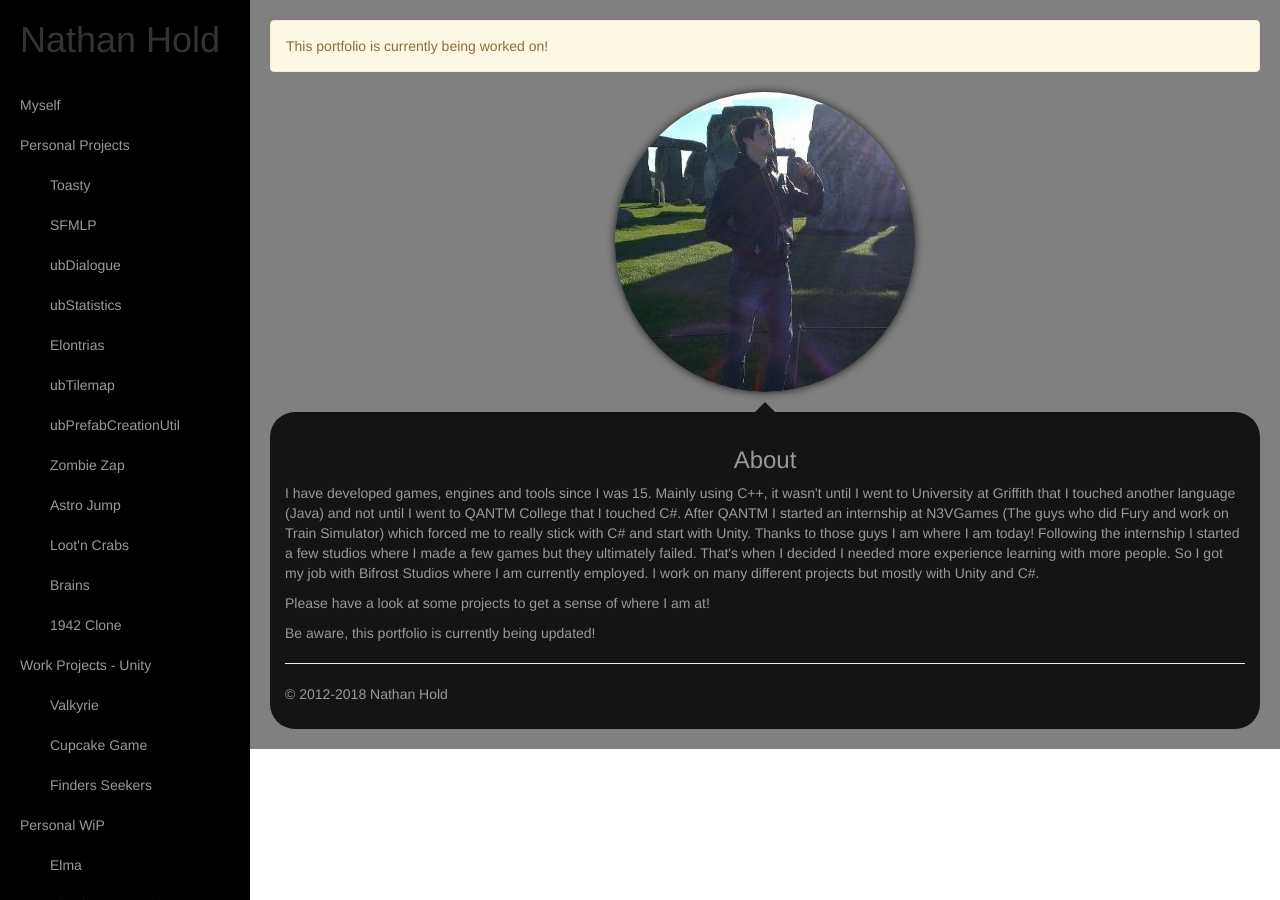
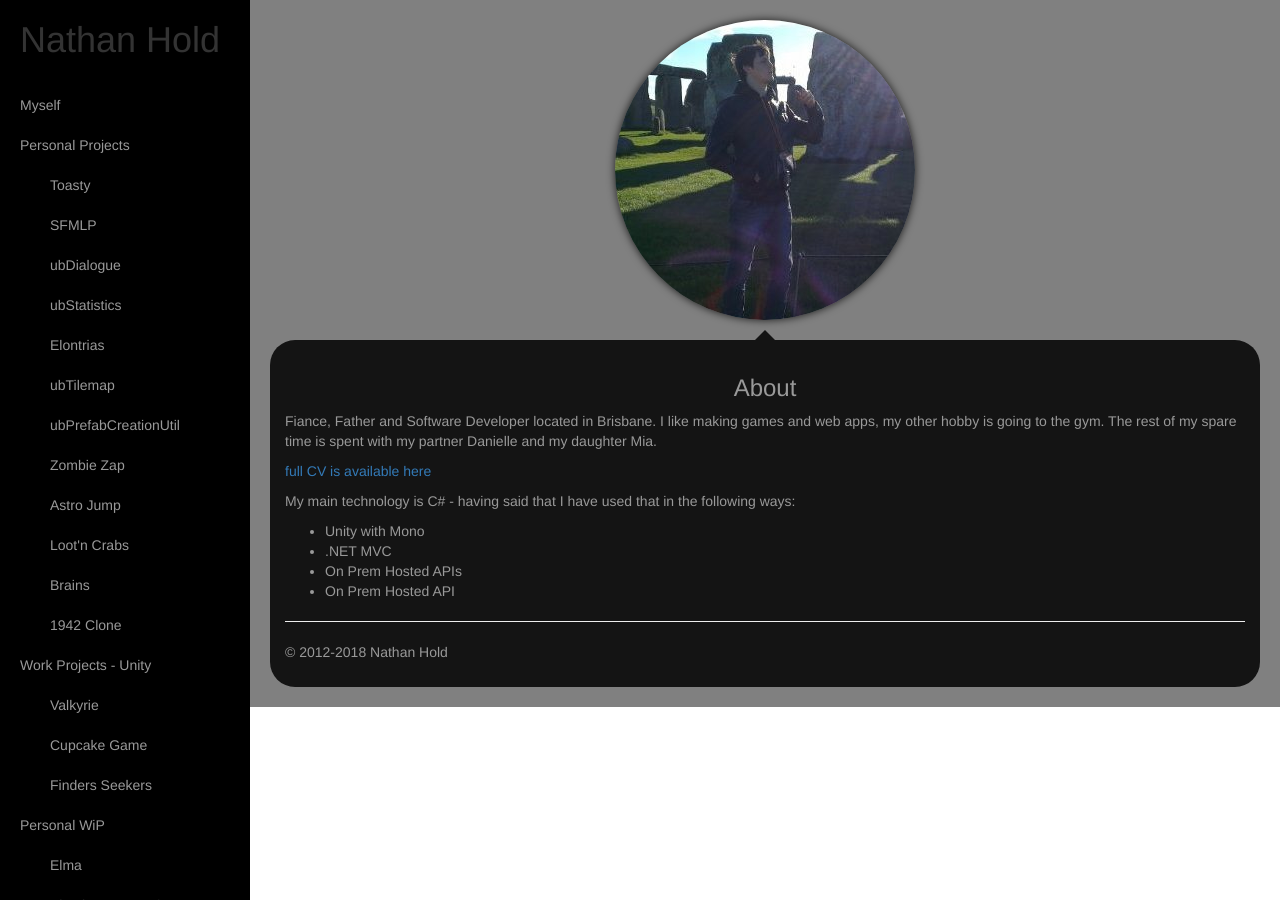
Before and after one commit to nhold/nhold.github.io, a Jekyll site: the page built from about.html, in a window 1280 px wide. Built offline with Jekyll 4.4.1, drawn with Linux system fonts in a browser that asks for light colours.

Commit message:
Test Update - long time!

```diff
--- a/_layouts/page.html
+++ b/_layouts/page.html
@@ -17,10 +17,6 @@
          <div id="wrapper">
             {% include sidebar.html %}
             <div id="page-content-wrapper">
-
-                <div class="alert alert-warning" role="alert">
-                    This portfolio is currently being worked on!
-                </div>
 
                 <center><div class="circular"></div></center>
 
--- a/about.html
+++ b/about.html
@@ -2,8 +2,15 @@
 layout: page
 title: About
 ---
-<p>I have developed games, engines and tools since I was 15. Mainly using C++, it wasn't until I went to University at Griffith that I touched another language (Java) and not until I went to QANTM College that I touched C#. After QANTM I started an internship at N3VGames (The guys who did Fury and work on Train Simulator) which forced me to really stick with C# and start with Unity. Thanks to those guys I am where I am today! Following the internship I started a few studios where I made a few games but they ultimately failed. That's when I decided I needed more experience learning with more people. So I got my job with Bifrost Studios where I am currently employed. I work on many different projects but mostly with Unity and C#.</p>
 
-<p>Please have a look at some projects to get a sense of where I am at!</p>
+<p>Fiance, Father and Software Developer located in Brisbane. I like making games and web apps, my other hobby is going to the gym. The rest of my spare time is spent with my partner Danielle and my daughter Mia.</p>
 
-<p>Be aware, this portfolio is currently being updated!</p>
+<p><a href="images/NathanHold_CV_2023.docx">full CV is available here</a></p>
+
+<p>My main technology is C# - having said that I have used that in the following ways:</p>
+    <ul>
+        <li>Unity with Mono</li>
+        <li>.NET MVC</li>
+        <li>On Prem Hosted APIs</li>
+        <li>On Prem Hosted API</li>
+    </ul>
```
Also changed, not shown: 1 other file.
